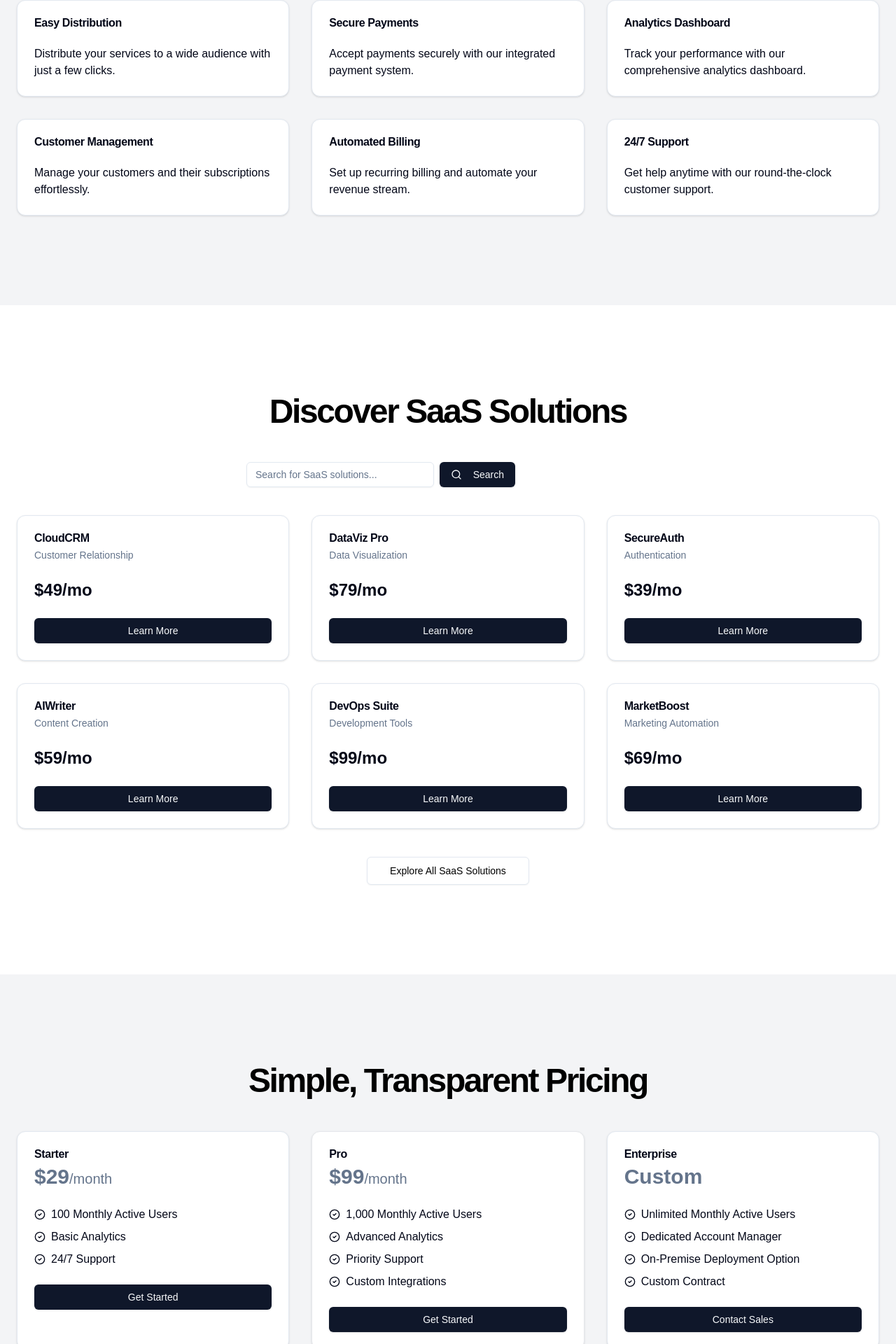
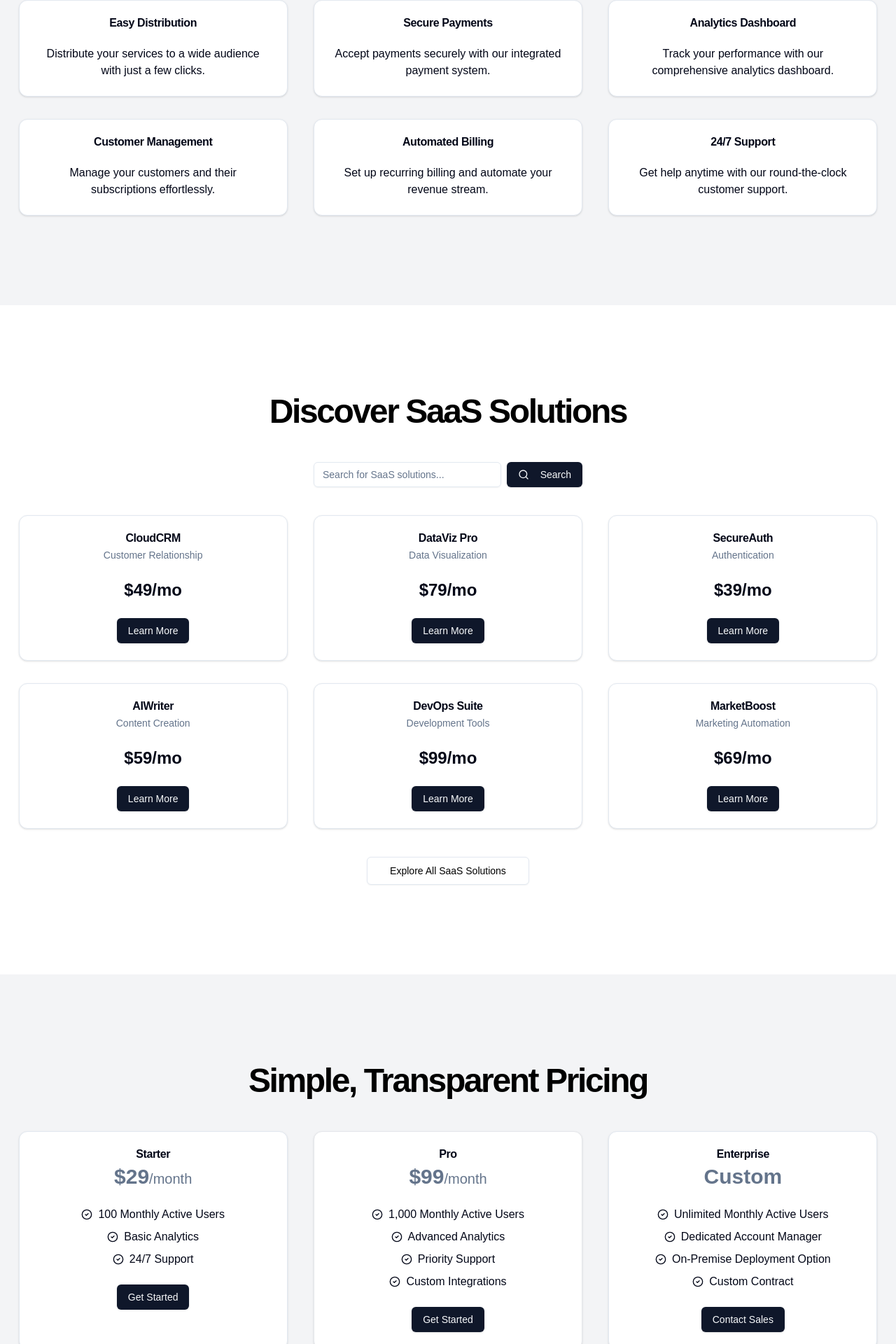
Before and after one commit to kahshiuhtang/Nimbus, a Next.js app in the folder ui/web/: page / in a window 1280 px wide. Shown: the part 840-2760 px from the top of the page at 70% size. Built offline with nearby package versions, Linux system fonts and the light colour scheme.

Commit message:
fix issue with centering of landing page

```diff
--- a/ui/web/src/app/page.tsx
+++ b/ui/web/src/app/page.tsx
@@ -12,13 +12,14 @@ import { CheckCircle2, Search, MountainIcon } from "lucide-react";
 
 export default function LandingPage() {
     return (
-        <div className="flex flex-col min-h-screen">
-            <header className="px-4 lg:px-6 h-14 flex items-center">
+        <div className="flex flex-col min-h-screen justify-center items-center">
+            <header className="px-4 lg:px-6 h-14 flex items-center justify-center w-full">
+                <div className="container flex items-center justify-between">
                     <a className="flex items-center justify-center" href="#">
                         <MountainIcon className="h-6 w-6" />
                         <span className="ml-2 text-2xl font-bold">Nimbus</span>
                     </a>
-                <nav className="ml-auto flex gap-4 sm:gap-6">
+                    <nav className="flex gap-4 sm:gap-6">
                         <a
                             className="text-sm font-medium hover:underline underline-offset-4"
                             href="#features"
@@ -38,32 +39,31 @@ export default function LandingPage() {
                             Pricing
                         </a>
                     </nav>
+                </div>
             </header>
-            <main className="flex-1">
-                <section className="w-full py-12 md:py-24 lg:py-32 xl:py-48">
-                    <div className="container px-4 md:px-6">
-                        <div className="flex flex-col items-center space-y-4 text-center">
+            <main className="flex-1 flex flex-col items-center justify-center w-full">
+                <section className="w-full py-12 md:py-24 lg:py-32 xl:py-48 flex justify-center">
+                    <div className="container px-4 md:px-6 flex flex-col items-center text-center">
                         <div className="space-y-2">
-                                <h1 className="text-3xl font-bold tracking-tighter sm:text-4xl md:text-5xl lg:text-6xl/none">
+                            <h1 className="text-3xl font-bold tracking-tighter sm:text-4xl md:text-5xl lg:text-6xl">
                                 Distribute Your Services with Ease
                             </h1>
                             <p className="mx-auto max-w-[700px] text-gray-500 md:text-xl dark:text-gray-400">
-                                    Streamline your service distribution,
-                                    discover new SaaS offerings, and accept
-                                    payments. Grow your business with our
-                                    all-in-one SaaS marketplace platform.
+                                Streamline your service distribution, discover
+                                new SaaS offerings, and accept payments. Grow
+                                your business with our all-in-one SaaS
+                                marketplace platform.
                             </p>
                         </div>
-                            <div className="space-x-4">
+                        <div className="space-x-4 mt-4">
                             <Button>Get Started</Button>
                             <Button variant="outline">Learn More</Button>
-                            </div>
                         </div>
                     </div>
                 </section>
                 <section
                     id="features"
-                    className="w-full py-12 md:py-24 lg:py-32 bg-gray-100 dark:bg-gray-800"
+                    className="w-full py-12 md:py-24 lg:py-32 bg-gray-100 dark:bg-gray-800 flex justify-center"
                 >
                     <div className="container px-4 md:px-6">
                         <h2 className="text-3xl font-bold tracking-tighter sm:text-5xl text-center mb-12">
@@ -102,12 +102,19 @@ export default function LandingPage() {
                                         "Get help anytime with our round-the-clock customer support.",
                                 },
                             ].map((feature, index) => (
-                                <Card key={index}>
+                                <Card
+                                    key={index}
+                                    className="w-full max-w-sm mx-auto"
+                                >
                                     <CardHeader>
-                                        <CardTitle>{feature.title}</CardTitle>
+                                        <CardTitle className="text-center">
+                                            {feature.title}
+                                        </CardTitle>
                                     </CardHeader>
                                     <CardContent>
-                                        <p>{feature.description}</p>
+                                        <p className="text-center">
+                                            {feature.description}
+                                        </p>
                                     </CardContent>
                                 </Card>
                             ))}
@@ -116,14 +123,14 @@ export default function LandingPage() {
                 </section>
                 <section
                     id="marketplace"
-                    className="w-full py-12 md:py-24 lg:py-32"
+                    className="w-full py-12 md:py-24 lg:py-32 flex justify-center"
                 >
-                    <div className="container px-4 md:px-6">
-                        <h2 className="text-3xl font-bold tracking-tighter sm:text-5xl text-center mb-12">
+                    <div className="container px-4 md:px-6 text-center">
+                        <h2 className="text-3xl font-bold tracking-tighter sm:text-5xl mb-12">
                             Discover SaaS Solutions
                         </h2>
                         <div className="max-w-xl mx-auto mb-10">
-                            <div className="flex w-full max-w-sm items-center space-x-2">
+                            <div className="flex w-full max-w-sm items-center space-x-2 mx-auto">
                                 <Input
                                     type="text"
                                     placeholder="Search for SaaS solutions..."
@@ -167,27 +174,30 @@ export default function LandingPage() {
                                     price: "$69/mo",
                                 },
                             ].map((saas, index) => (
-                                <Card key={index}>
+                                <Card
+                                    key={index}
+                                    className="w-full max-w-sm mx-auto"
+                                >
                                     <CardHeader>
-                                        <CardTitle>{saas.name}</CardTitle>
-                                        <CardDescription>
+                                        <CardTitle className="text-center">
+                                            {saas.name}
+                                        </CardTitle>
+                                        <CardDescription className="text-center">
                                             {saas.category}
                                         </CardDescription>
                                     </CardHeader>
                                     <CardContent>
-                                        <p className="text-2xl font-bold">
+                                        <p className="text-2xl font-bold text-center">
                                             {saas.price}
                                         </p>
                                     </CardContent>
-                                    <CardFooter>
-                                        <Button className="w-full">
-                                            Learn More
-                                        </Button>
+                                    <CardFooter className="flex justify-center">
+                                        <Button>Learn More</Button>
                                     </CardFooter>
                                 </Card>
                             ))}
                         </div>
-                        <div className="mt-10 text-center">
+                        <div className="mt-10">
                             <Button variant="outline" size="lg">
                                 Explore All SaaS Solutions
                             </Button>
@@ -196,7 +206,7 @@ export default function LandingPage() {
                 </section>
                 <section
                     id="pricing"
-                    className="w-full py-12 md:py-24 lg:py-32 bg-gray-100 dark:bg-gray-800"
+                    className="w-full py-12 md:py-24 lg:py-32 bg-gray-100 dark:bg-gray-800 flex justify-center"
                 >
                     <div className="container px-4 md:px-6">
                         <h2 className="text-3xl font-bold tracking-tighter sm:text-5xl text-center mb-12">
@@ -236,13 +246,15 @@ export default function LandingPage() {
                             ].map((plan, index) => (
                                 <Card
                                     key={index}
-                                    className={
+                                    className={`w-full max-w-sm mx-auto ${
                                         index === 1 ? "border-primary" : ""
-                                    }
+                                    }`}
                                 >
                                     <CardHeader>
-                                        <CardTitle>{plan.name}</CardTitle>
-                                        <CardDescription>
+                                        <CardTitle className="text-center">
+                                            {plan.name}
+                                        </CardTitle>
+                                        <CardDescription className="text-center">
                                             <span className="text-3xl font-bold">
                                                 {plan.price}
                                             </span>
@@ -254,11 +266,11 @@ export default function LandingPage() {
                                         </CardDescription>
                                     </CardHeader>
                                     <CardContent>
-                                        <ul className="space-y-2">
+                                        <ul className="space-y-2 text-center">
                                             {plan.features.map((feature, i) => (
                                                 <li
                                                     key={i}
-                                                    className="flex items-center"
+                                                    className="flex items-center justify-center"
                                                 >
                                                     <CheckCircle2 className="mr-2 h-4 w-4 text-primary" />
                                                     {feature}
@@ -266,8 +278,8 @@ export default function LandingPage() {
                                             ))}
                                         </ul>
                                     </CardContent>
-                                    <CardFooter>
-                                        <Button className="w-full">
+                                    <CardFooter className="flex justify-center">
+                                        <Button>
                                             {plan.price === "Custom"
                                                 ? "Contact Sales"
                                                 : "Get Started"}
@@ -278,48 +290,7 @@ export default function LandingPage() {
                         </div>
                     </div>
                 </section>
-                <section className="w-full py-12 md:py-24 lg:py-32 bg-gray-100 dark:bg-gray-800">
-                    <div className="container px-4 md:px-6">
-                        <div className="flex flex-col items-center space-y-4 text-center">
-                            <div className="space-y-2">
-                                <h2 className="text-3xl font-bold tracking-tighter sm:text-5xl">
-                                    Ready to Get Started?
-                                </h2>
-                                <p className="mx-auto max-w-[600px] text-gray-500 md:text-xl dark:text-gray-400">
-                                    Join thousands of companies already using
-                                    SaaSify to grow their business and discover
-                                    new SaaS solutions.
-                                </p>
-                            </div>
-                            <div className="space-x-4">
-                                <Button size="lg">Sign Up Now</Button>
-                                <Button size="lg" variant="outline">
-                                    Contact Sales
-                                </Button>
-                            </div>
-                        </div>
-                    </div>
-                </section>
             </main>
-            <footer className="flex flex-col gap-2 sm:flex-row py-6 w-full shrink-0 items-center px-4 md:px-6 border-t">
-                <p className="text-xs text-gray-500 dark:text-gray-400">
-                    © 2024 Nimbus. All rights reserved.
-                </p>
-                <nav className="sm:ml-auto flex gap-4 sm:gap-6">
-                    <a
-                        className="text-xs hover:underline underline-offset-4"
-                        href="#"
-                    >
-                        Terms of Service
-                    </a>
-                    <a
-                        className="text-xs hover:underline underline-offset-4"
-                        href="#"
-                    >
-                        Privacy
-                    </a>
-                </nav>
-            </footer>
         </div>
     );
 }
```
Lines whose indentation alone changed are shown as unchanged.
